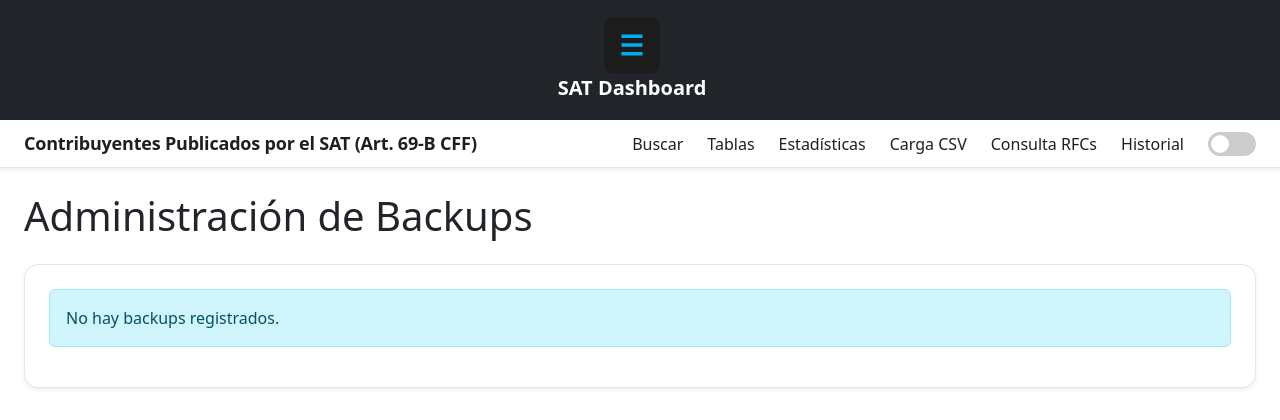
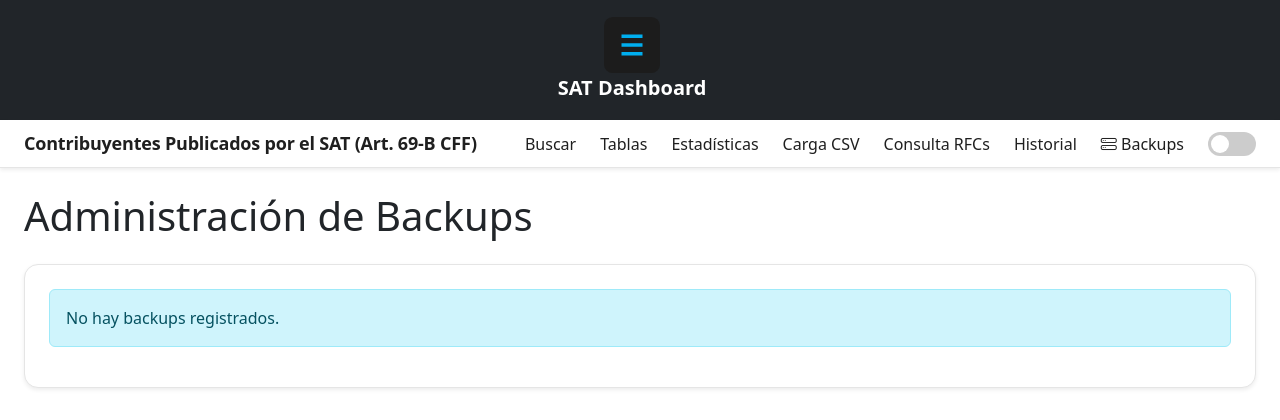
Before and after one commit to hagiordani/sat-dashboard, a Flask app: page /backups in a window 1280 px wide. Shown: the top 420 px of the page. Run offline with Flask 3, Linux system fonts and the light colour scheme; data that the repository does not hold is empty.

Commit message:
Update base.html

```diff
--- a/templates/base.html
+++ b/templates/base.html
@@ -46,12 +46,18 @@
   </div>
 
   <div class="topbar-right d-flex align-items-center gap-4">
+
     <a class="menu-link" href="/search">Buscar</a>
     <a class="menu-link" href="/tablas">Tablas</a>
     <a class="menu-link" href="/estadisticas">Estadísticas</a>
     <a class="menu-link" href="/carga_csv">Carga CSV</a>
     <a class="menu-link" href="/carga_masiva">Consulta RFCs</a>
     <a class="menu-link" href="/historial_cargas">Historial</a>
+
+    <!-- ✅ NUEVO MENÚ BACKUPS -->
+    <a class="menu-link" href="/backups">
+      <i class="bi bi-hdd-stack"></i> Backups
+    </a>
 
     <label class="theme-switch">
       <input type="checkbox" id="themeToggle">
```
